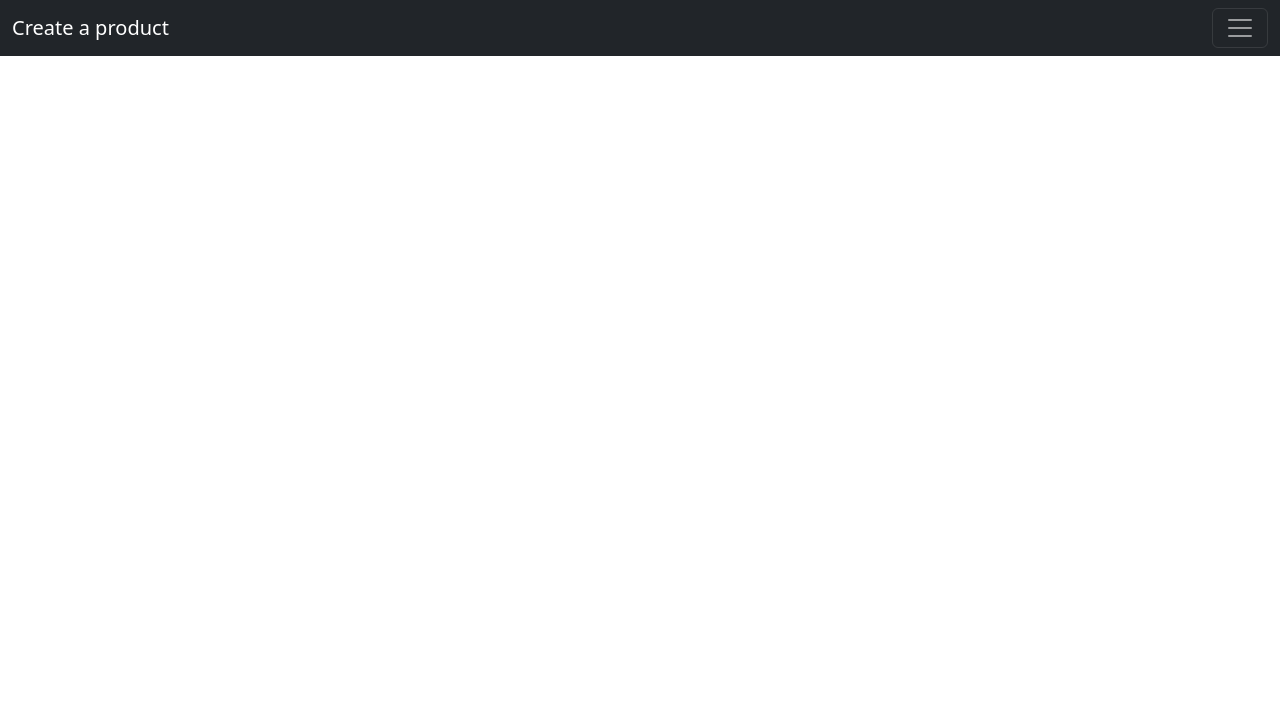
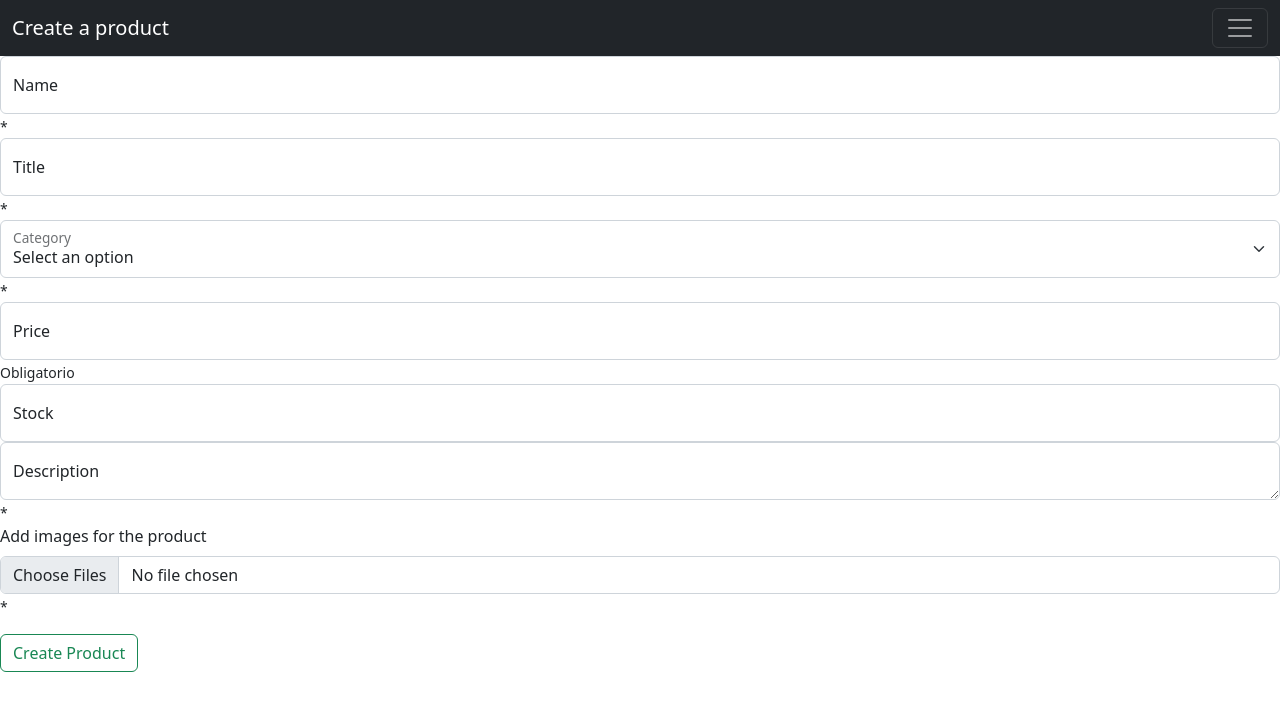
Before and after one commit to nicolas335/Grupo_3_GNUMPlack, a Node server app: page /admin/create in a window 1280 px wide. Shown: the top 711 px of the page. Run offline with Node 20, Linux system fonts and the light colour scheme.

Commit message:
completo la vista create.ejs

```diff
--- a/GNUMPlack_site/views/admin/create.ejs
+++ b/GNUMPlack_site/views/admin/create.ejs
@@ -40,9 +40,61 @@
         </div>
       </nav>
     </header>
+    <main>
+      <h1>Creando un producto nuevo</h1>
 
+      <form action="/admin/create" method="post">
+          <section>
+              <div class="form-floating">
+                  <input type="text" name="Name" class="form-control" id="name" placeholder="Name">
+                  <label for="name">Name</label>
+                  <small>*</small>
+              </div>
+              <div class="form-floating">
+                  <input type="text" name="Title" class="form-control" id="Title" placeholder="Title">
+                  <label for="Title">Title</label>
+                  <small>*</small>
+              </div>
+              <div class="form-floating">
+                  <select class="form-select" name="Categoria" id="floatingSelect" aria-label="Floating label select example">
+                    <option selected hidden>Select an option</option>
+                    <option value="Placas">Placas</option>
+                    <option value="Yeso">Yeso</option>
+                    <option value="Soleras">Soleras</option>
+                    <option value="Montantes">Montantes</option>
+                  </select>
+                  <label for="floatingSelect">Category</label>
+                  <small>*</small>
+                </div>
+              <div class="form-floating">
+                  <input type="number" name="Price" class="form-control" id="Price" placeholder="Price">
+                  <label for="Price">Price</label>
+                  <small>Obligatorio</small>
+              </div>
+              <div class="form-floating">
+                  <input type="number" name="Stock" class="form-control" id="Stock" placeholder="Stock">
+                  <label for="Stock" value="1">Stock</label>
+              </div>
+              <div class="form-floating">
+                  <textarea class="form-control" name="Description" placeholder="Please insert the description of the product"
+                      id="floatingTextarea"></textarea>
+                  <label for="floatingTextarea">Description</label>
+                  <small>*</small>
+              </div>
 
-    <h1>Hello, world!</h1>
+              <div class="mb-3">
+                  <label for="formFileMultiple" class="form-label">Add images for the product</label>
+                  <input class="form-control" type="file" id="formFileMultiple" multiple>
+                  <small>*</small>
+              </div>
+
+              <div class="button">
+                  <button class="btn btn-outline-success" type="submit">Create Product</button>
+              </div>
+
+          </section>
+      </form>
+  </main>
 
     <script src="https://cdn.jsdelivr.net/npm/bootstrap@5.2.0/dist/js/bootstrap.bundle.min.js"></script>
     <script src="https://cdn.jsdelivr.net/npm/@popperjs/core@2.11.5/dist/umd/popper.min.js" integrity="sha384-Xe+8cL9oJa6tN/veChSP7q+mnSPaj5Bcu9mPX5F5xIGE0DVittaqT5lorf0EI7Vk" crossorigin="anonymous"></script>
```
